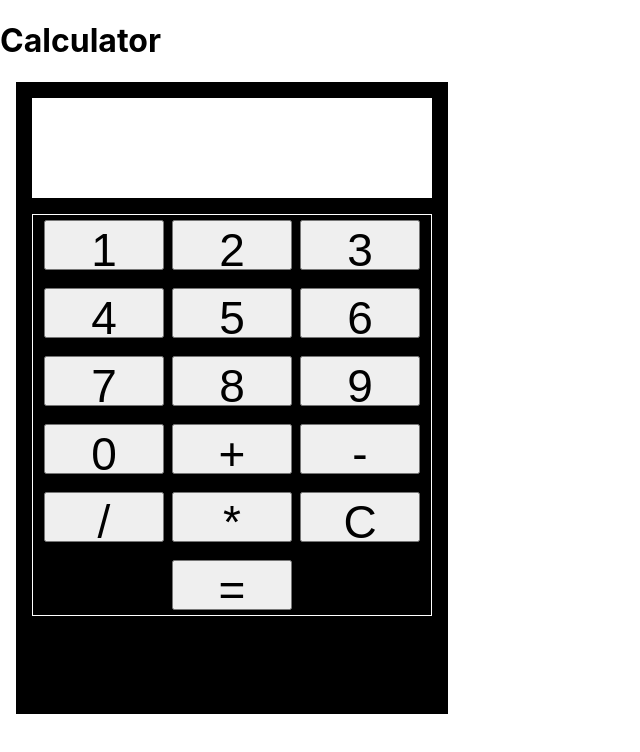
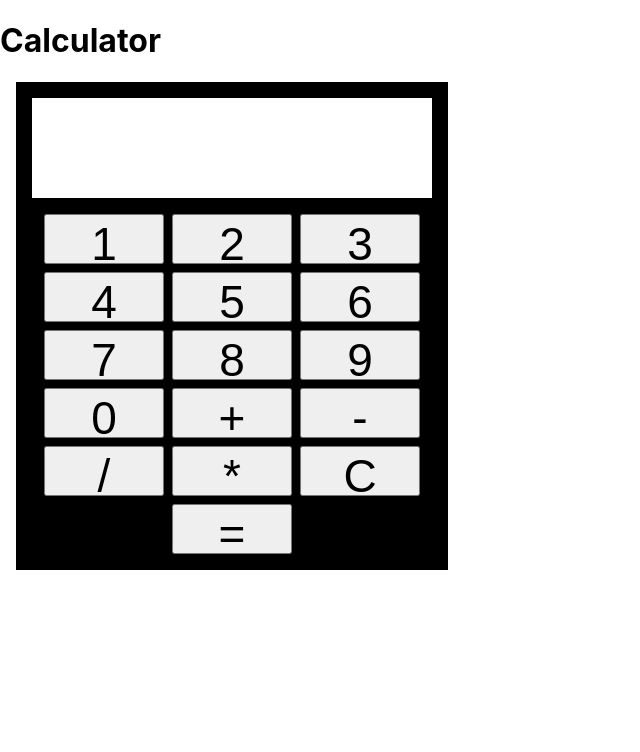
Before and after one commit to MikaelHTW/react-learning-group, a React (Create React App) app: page / in a window 1280 px wide. Shown: the top 752 px of the page, without its empty margins (0-640 px from the left). Built offline with nearby package versions, Linux system fonts and the light colour scheme.

Commit message:
refactor styles

```diff
--- a/src/App.css
+++ b/src/App.css
@@ -3,7 +3,6 @@
   margin-left: 16px;
   width: 400px;
   background-color: black;
-  height: 600px;
 }
 
 .calculator-screen {
@@ -12,15 +11,18 @@
   margin-bottom: 16px;
 }
 
+.white-wrapper {
+  margin-top: 16px;
+  border: 1px solid white;
+  padding: 8px
+}
+
 .calculator-buttons {
   flex-wrap: wrap;
   display: flex;
   gap: 8px 8px;
   align-items: center;
   justify-content: center;
-  margin-top: 16px;
-  border: 1px solid white;
-  height: 400px;
 }
 
 .calculator-button {
@@ -32,3 +34,13 @@
 .calculator-value {
   font-size: 46px;
 }
+
+.animated-title {
+  animation: color-change 1s infinite;
+}
+
+@keyframes color-change {
+  0% { color: red; }
+  50% { color: blue; }
+  100% { color: red; }
+}
```
